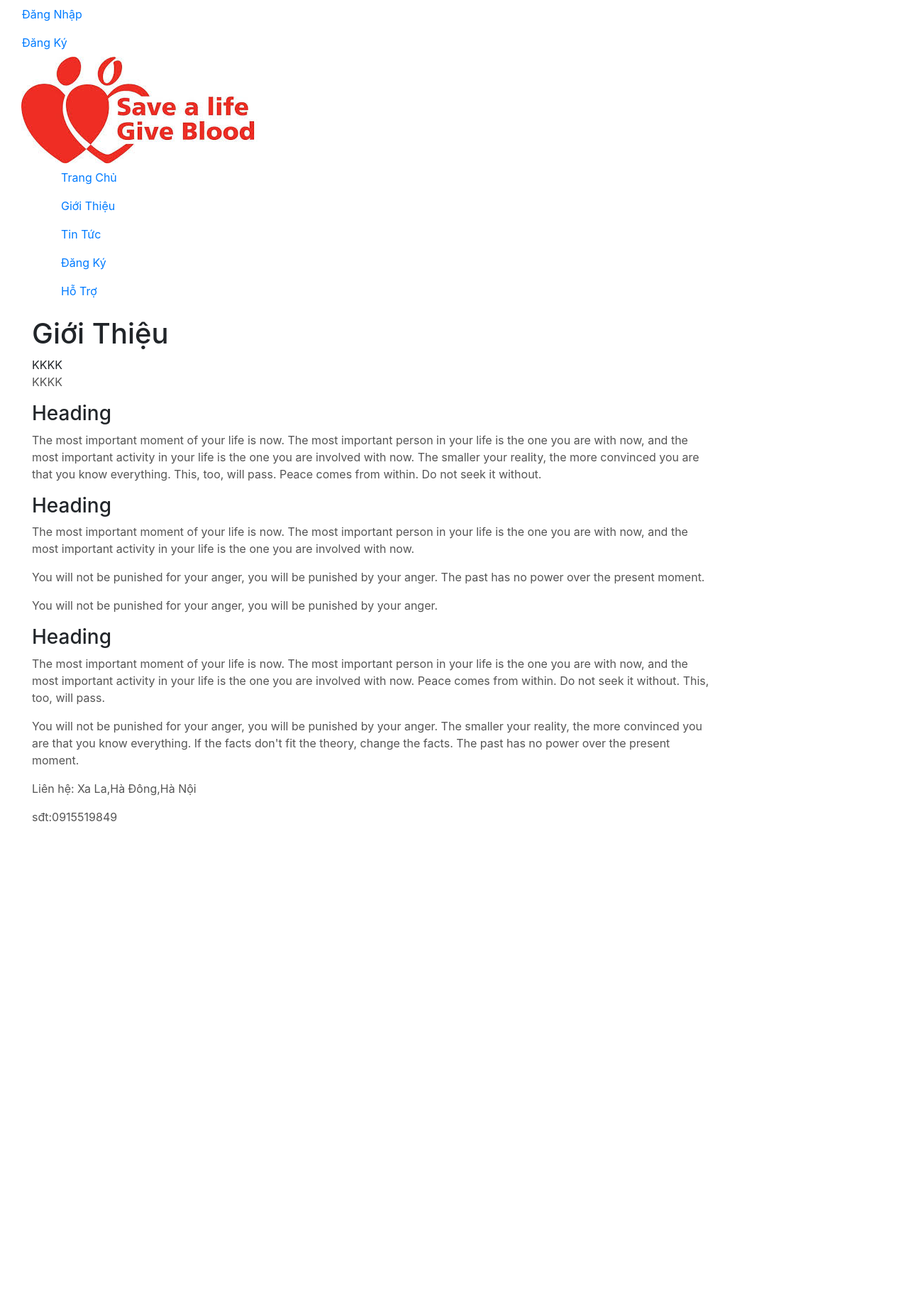
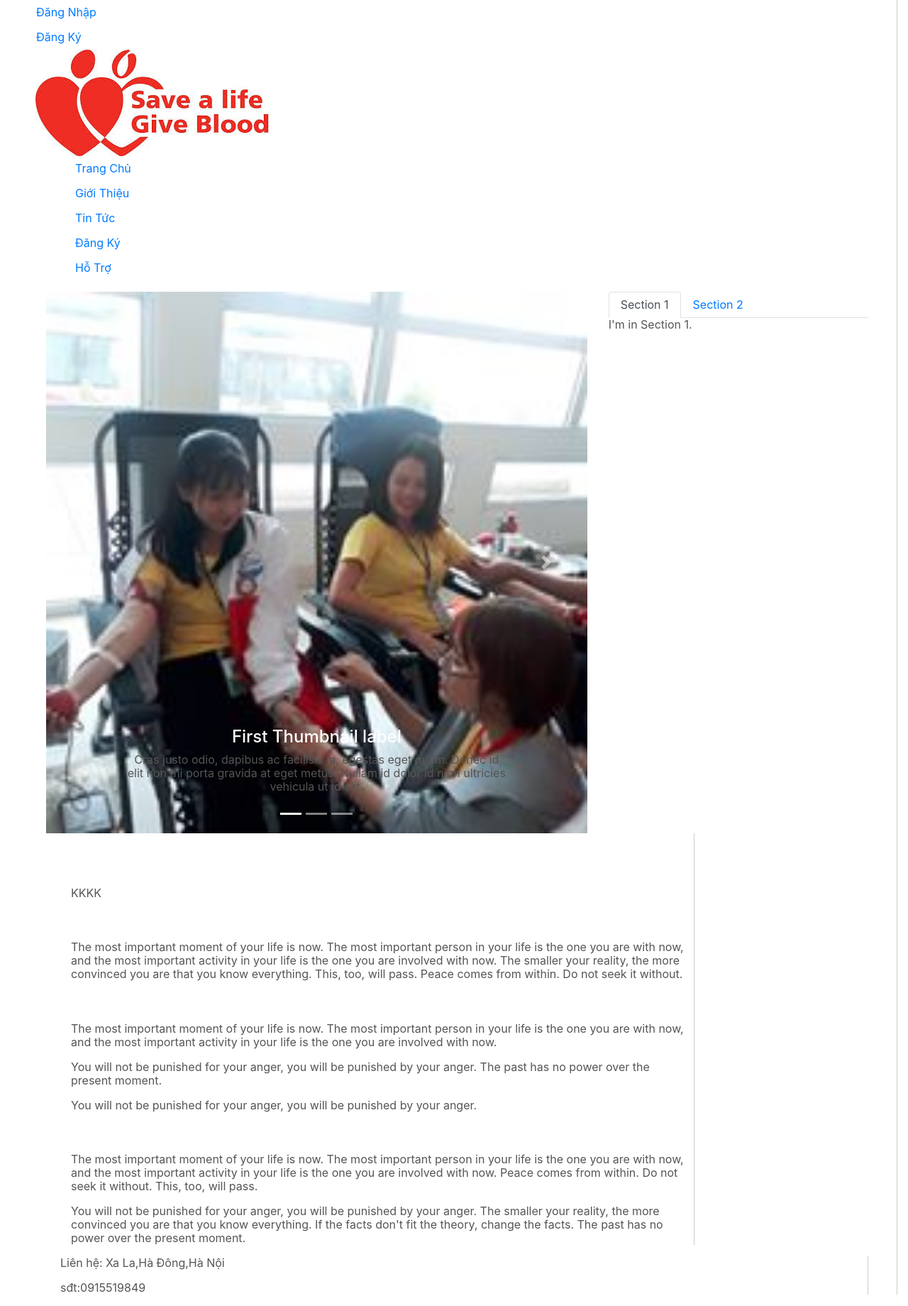
Before and after one commit to webthaydung/N056171, a PHP site: page / in a window 1280 px wide. Shown: the whole page at 71% size. Before the commit the page ends 1157 px from the top, so only its background shows below. Run offline with PHP 8.4, Linux system fonts and the light colour scheme.

Commit message:
sửa đi

```diff
--- a/sources/body.css
+++ b/sources/body.css
@@ -49,18 +49,6 @@
 p {
     color: #555;
 }
-
-nav ul {
-    list-style-type: none;
-    margin: 0;
-    padding: 0;
-
-}
-
-nav ul a {
-    color: darkgreen;
-    text-decoration: none;
-}
 #row {
     background:#80ced6;
     height: 150px;
@@ -72,3 +60,11 @@ nav ul a {
     height:50px;
     Padding: 0px 10px 0px 10px;
 }
+.innertube{
+    text-decoration: none;
+    height: auto;
+    line-height: 19px;
+    color: #ffff;
+    padding: 0px 10px 0 20px;
+    border-right: 1px solid #ccc;
+}
--- a/sources/index.html
+++ b/sources/index.html
@@ -5,8 +5,8 @@
     <meta name="viewport" content="width=device-width, initial-scale=1.0">
     <meta http-equiv="X-UA-Compatible" content="ie=edge">
     <link rel="stylesheet" type='text/css' href="body.css">
-    <link rel="stylesheet" href="Bootraps\css\bootstrap.min.css">
-    <link rel="stylesheet" href="Bootraps\js\bootstrap.min.js">
+    <link rel="stylesheet" href="./Bootraps/css/bootstrap.min.css">
+    <link rel="stylesheet" href="./Bootraps/js/bootstrap.min.js">
     <title>Document</title>
 
 </head>
@@ -23,15 +23,93 @@
     </div>
     <div class="menu">
          <ul class nav>
-              <a class="nav-link " href="#">Trang Chủ</a>
-              <a class="nav-link " href="#">Giới Thiệu</a>
-              <a class="nav-link " href="#">Tin Tức</a>
-              <a class="nav-link " href="#" style=>Đăng Ký</a>
-              <a class="nav-link " href="#" >Hỗ Trợ</a>
+             <li> <a class="nav-link " href="#">Trang Chủ</a></li>
+              <li><a class="nav-link " href="#">Giới Thiệu</a></li>
+              <li><a class="nav-link " href="#">Tin Tức</a></li>
+              <li><a class="nav-link " href="#" style=>Đăng Ký</a></li>
+              <li><a class="nav-link " href="#" >Hỗ Trợ</a></li>
          </ul>
     </div>
+    <div class="container-fluid">
     <div id="wrapper">
-
+    	<div class="row">
+		<div class="col-md-12">
+			<div class="row">
+				<div class="col-md-8">
+					<div class="carousel slide" id="carousel-802900">
+						<ol class="carousel-indicators">
+							<li data-slide-to="0" data-target="#carousel-802900" class="active">
+							</li>
+							<li data-slide-to="1" data-target="#carousel-802900">
+							</li>
+							<li data-slide-to="2" data-target="#carousel-802900">
+							</li>
+						</ol>
+						<div class="carousel-inner">
+							<div class="carousel-item active">
+								<img class="d-block w-100" alt="Carousel Bootstrap First" src="img\3.jpg" />
+								<div class="carousel-caption">
+									<h4>
+										First Thumbnail label
+									</h4>
+									<p>
+										Cras justo odio, dapibus ac facilisis in, egestas eget quam. Donec id elit non mi porta gravida at eget metus. Nullam id dolor id nibh ultricies vehicula ut id elit.
+									</p>
+								</div>
+							</div>
+							<div class="carousel-item">
+								<img class="d-block w-100" alt="Carousel Bootstrap Second" src="img\2.jpg" />
+								<div class="carousel-caption">
+									<h4>
+										Second Thumbnail label
+									</h4>
+									<p>
+										Cras justo odio, dapibus ac facilisis in, egestas eget quam. Donec id elit non mi porta gravida at eget metus. Nullam id dolor id nibh ultricies vehicula ut id elit.
+									</p>
+								</div>
+							</div>
+							<div class="carousel-item">
+								<img class="d-block w-100" alt="Carousel Bootstrap Third" src="img\4.jpg" />
+								<div class="carousel-caption">
+									<h4>
+										Third Thumbnail label
+									</h4>
+									<p>
+										Cras justo odio, dapibus ac facilisis in, egestas eget quam. Donec id elit non mi porta gravida at eget metus. Nullam id dolor id nibh ultricies vehicula ut id elit.
+									</p>
+								</div>
+							</div>
+						</div> <a class="carousel-control-prev" href="#carousel-802900" data-slide="prev"><span class="carousel-control-prev-icon"></span> <span class="sr-only">Previous</span></a> <a class="carousel-control-next" href="#carousel-802900" data-slide="next"><span class="carousel-control-next-icon"></span> <span class="sr-only">Next</span></a>
+					</div>
+				</div>
+				<div class="col-md-4">
+					<div class="tabbable" id="tabs-467995">
+						<ul class="nav nav-tabs">
+							<li class="nav-item">
+								<a class="nav-link active" href="#tab1" data-toggle="tab">Section 1</a>
+							</li>
+							<li class="nav-item">
+								<a class="nav-link" href="#tab2" data-toggle="tab">Section 2</a>
+							</li>
+						</ul>
+						<div class="tab-content">
+							<div class="tab-pane active" id="panel-160010">
+								<p>
+									I'm in Section 1.
+								</p>
+							</div>
+							<div class="tab-pane" id="tab2">
+								<p>
+									Howdy, I'm in Section 2.
+								</p>
+							</div>
+						</div>
+					</div>
+				</div>
+			</div>
+		</div>
+	</div>
+</div>
         <main>
             <div id="content">
                 <div class="innertube">
```
Also changed, not shown: sources/img/1.jpg (added), sources/img/2.jpg (added), sources/img/3.jpg (added), sources/img/4.jpg (added).
